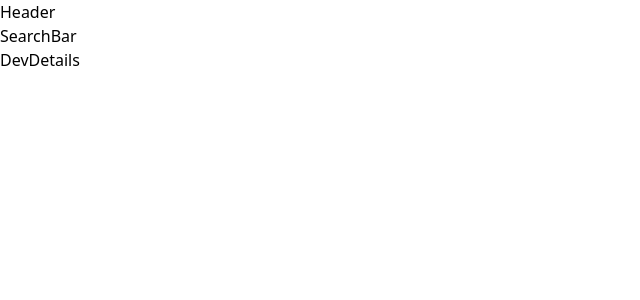
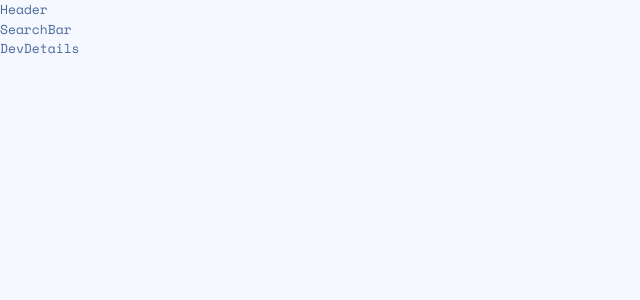
Before and after one commit to abbu-imran-23/DevFinder, a React (Vite) app: page / in a window 1280 px wide. Shown: the top 300 px of the page, without its empty margins (0-640 px from the left). Built offline with nearby package versions, Linux system fonts and the light colour scheme.

Commit message:
Added CSS utilities

```diff
--- a/index.html
+++ b/index.html
@@ -5,6 +5,12 @@
     <link rel="icon" type="image/svg+xml" href="./src/assets/favicon.ico" />
     <meta name="viewport" content="width=device-width, initial-scale=1.0" />
     <title>DevFinder</title>
+
+    <!-- Fonts -->
+    <link rel="preconnect" href="https://fonts.googleapis.com">
+    <link rel="preconnect" href="https://fonts.gstatic.com" crossorigin>
+    <link href="https://fonts.googleapis.com/css2?family=Space+Mono:wght@400;700&display=swap" rel="stylesheet">
+
   </head>
   <body>
     <div id="root"></div>
--- a/src/index.css
+++ b/src/index.css
@@ -1,3 +1,32 @@
 @tailwind base;
 @tailwind components;
 @tailwind utilities;
+
+:root {
+  --lm-bg: #f6f8ff;
+  --lm-bg-content: #fefefe;
+  --lm-text: #4b6a9b;
+  --lm-text-alt: #2b3442;
+  --lm-shadow: 0px 16px 30px -10px rgba(70, 96, 187, 0.2);
+  --lm-shadow-inactive: 0px 16px 30px -10px rgba(0, 0, 0, 0.2);
+  --lm-icon-bg: brightness(100%);
+  /* Btn */
+  --btn: #0079ff;
+  --btn-hover: #60abff;
+}
+
+* {
+  margin: 0;
+  padding: 0;
+  box-sizing: border-box;
+  font-family: "Space Mono", monospace;
+}
+
+body {
+  background-color: var(--lm-bg);
+  font-size: 13px;
+  color: var(--lm-text);
+  width: 100%;
+  position: relative;
+  height: 100vh;
+}
--- a/tailwind.config.cjs
+++ b/tailwind.config.cjs
@@ -5,7 +5,17 @@ module.exports = {
     "./src/**/*.{js,ts,jsx,tsx}",
   ],
   theme: {
-    extend: {},
+    extend: {
+      colors: {
+        'bgColor': "#f6f8ff",
+        'bgContentColor': "#fefefe",
+        'textColor': "#4b6a9b",
+        'textAltColor': "#2b3442",
+        // Buttons
+        'buttonColor': "#0079ff",
+        'buttonHoverColor': "#60abff"
+      }
+    },
   },
   plugins: [],
 }
```
